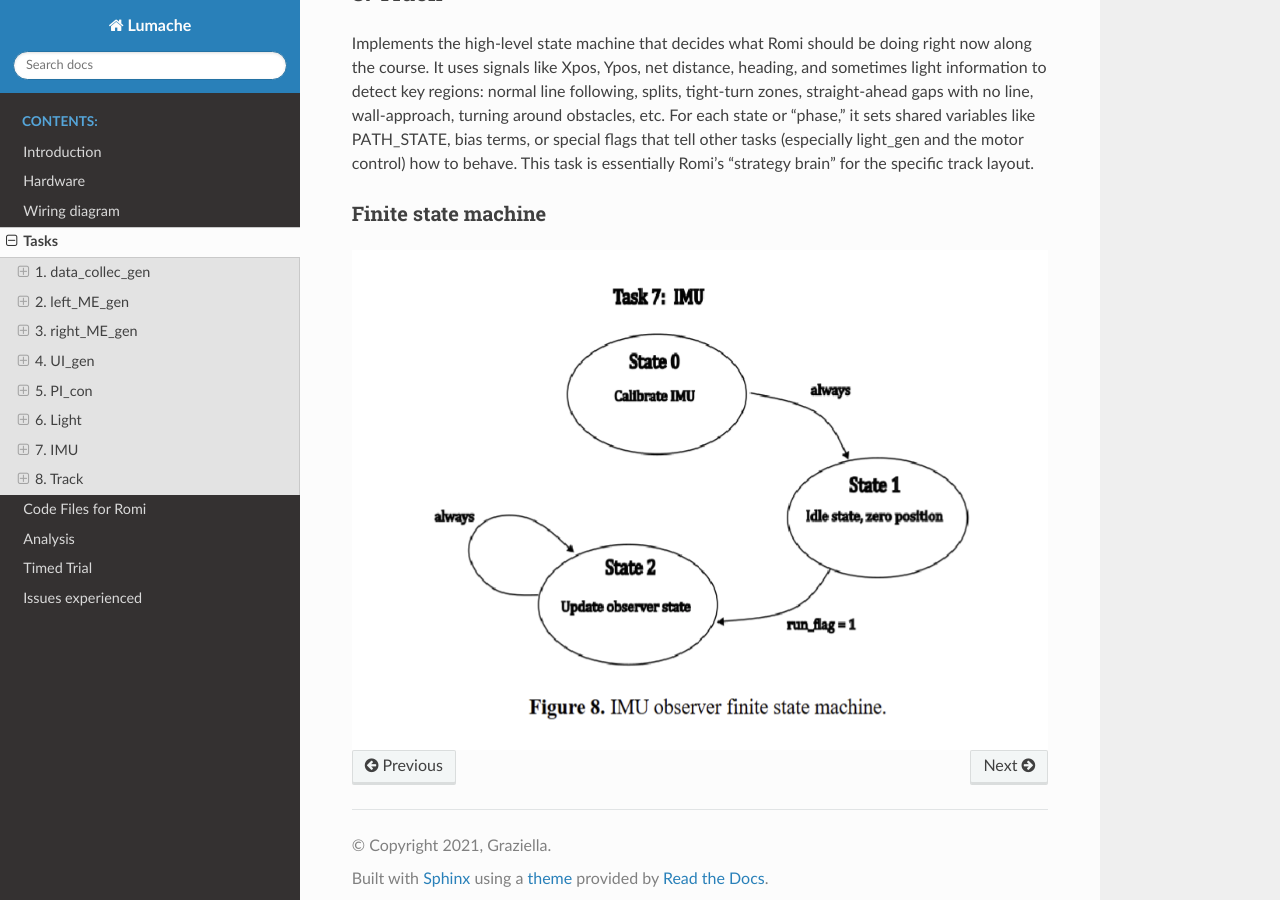
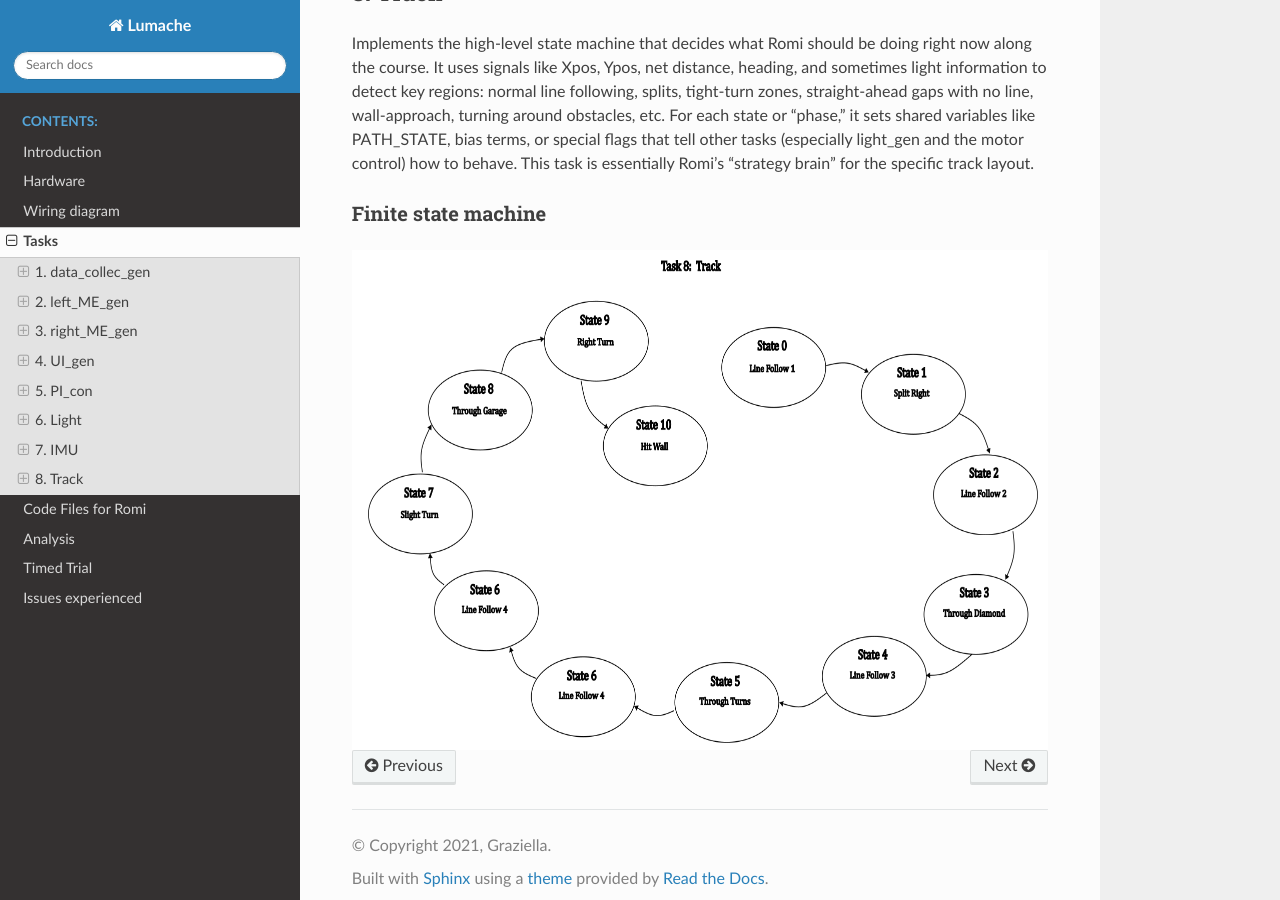
Before and after one commit to jirehevelasquez/mech-romi-files-, a Sphinx documentation site: the page built from docs/source/Tasks.rst, in a window 1280 px wide and 900 px high, scrolled down 5650 px. Built offline with Sphinx 7.4.7 and the Read the Docs theme 3.1.0, drawn with Linux system fonts in a browser that asks for light colours.

Commit message:
Update Tasks.rst

```diff
--- a/docs/source/Tasks.rst
+++ b/docs/source/Tasks.rst
@@ -91,7 +91,7 @@ Implements the high-level state machine that decides what Romi should be doing r
 
 Finite state machine
 ~~~~~~~~~~~~~~~~~~~~~~~~~~~~~~~~~~~~~~~~~~~~~~~~~
-.. figure:: ../../images/task7_fst.png
+.. figure:: ../../images/task8.png
    :align: center
    :height: 500px
    :alt: alternate text
```
